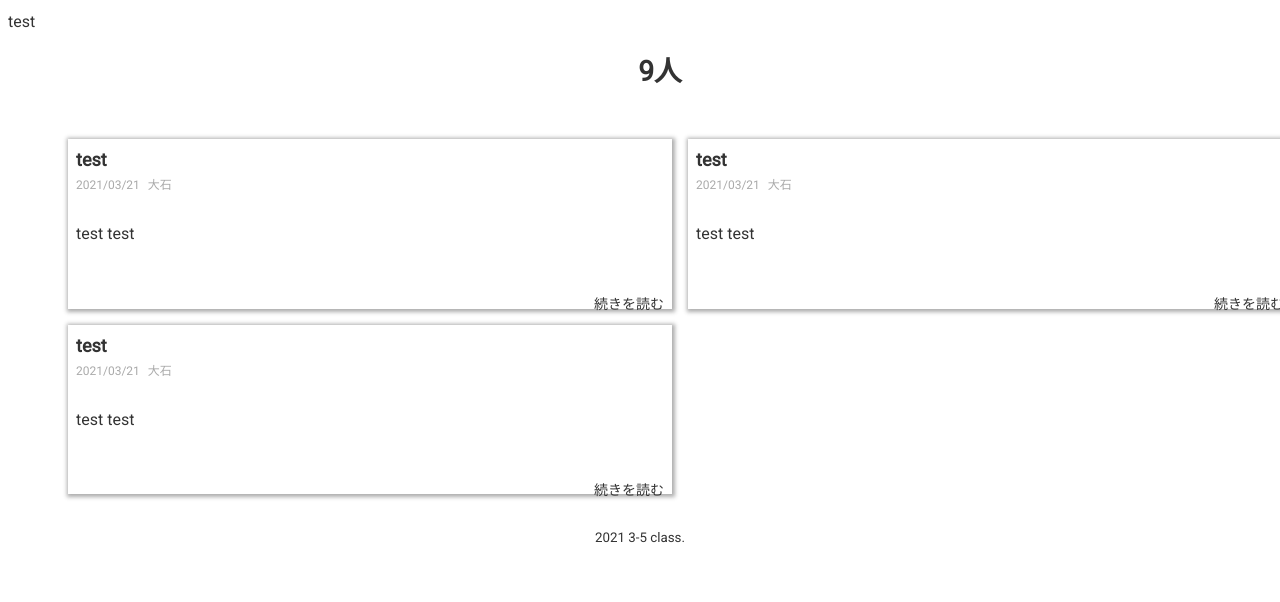
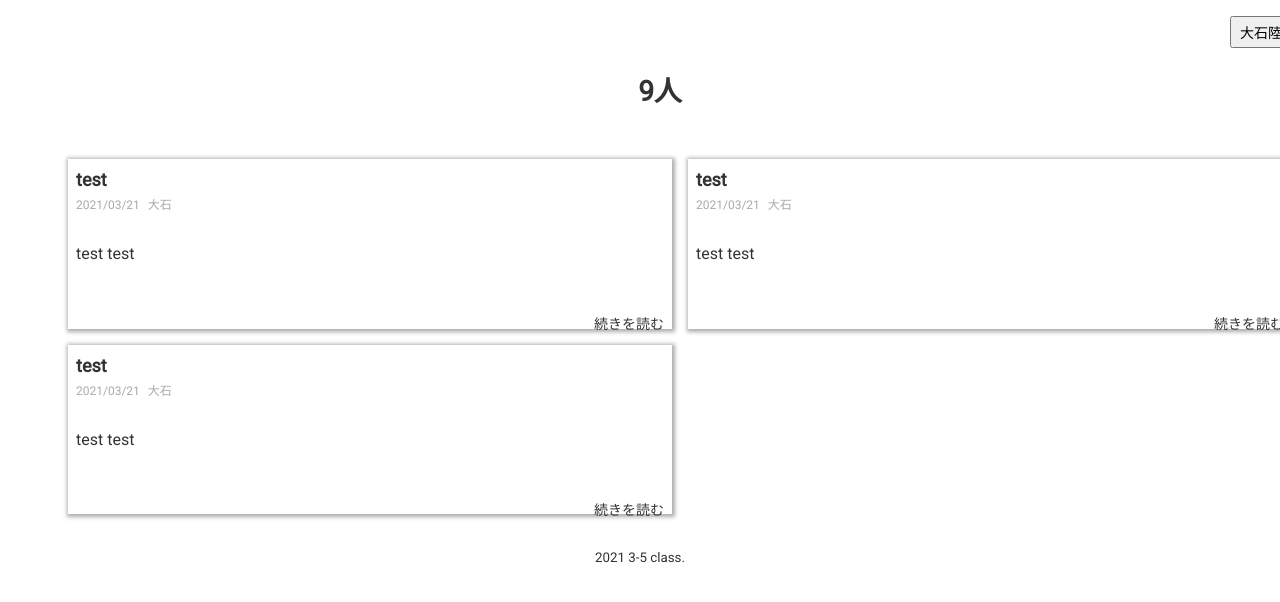
Before and after one commit to oishi-riku/blog, a Next.js app: page / in a window 1280 px wide. Shown: the top 602 px of the page. Built offline with nearby package versions, Linux system fonts and the light colour scheme.

Commit message:
Add: ヘッダー追加

```diff
--- /dev/null
+++ b/src/components/organisms/Header.tsx
@@ -0,0 +1,20 @@
+import { FC } from 'react';
+import Container from '@src/components/templates/Container';
+
+import styles from '@styles/components/organisms/Header.module.scss';
+
+const Header: FC = () => {
+  return (
+    <header className={styles.root}>
+      <Container>
+        <div className={styles.inner}>
+          <button className={styles.menuBtn} type="button">
+            大石陸
+          </button>
+        </div>
+      </Container>
+    </header>
+  );
+};
+
+export default Header;
--- a/src/components/templates/Layout.tsx
+++ b/src/components/templates/Layout.tsx
@@ -1,11 +1,12 @@
 import { FC } from 'react';
 
+import Header from '@components/organisms/Header';
 import Footer from '@components/organisms/Footer';
 
 const Layout: FC = ({ children }) => {
   return (
     <>
-      <header>test</header>
+      <Header />
       <main>{children}</main>
       <Footer />
     </>
--- /dev/null
+++ b/src/styles/components/organisms/Header.module.scss
@@ -0,0 +1,22 @@
+@use '@styles/define/define';
+
+.root {
+  position: sticky;
+  top: 0;
+}
+
+.inner {
+  display: flex;
+  justify-content: flex-end;
+  padding: define.spacing(1) 0;
+}
+
+.menuBtn {
+  padding: define.spacing(0.5) define.spacing(1);
+  font-size: define.rem(define.$fontSizeBody2);
+  transition: opacity define.$duration;
+
+  @include define.hover {
+    opacity: 0.6;
+  }
+}
```
